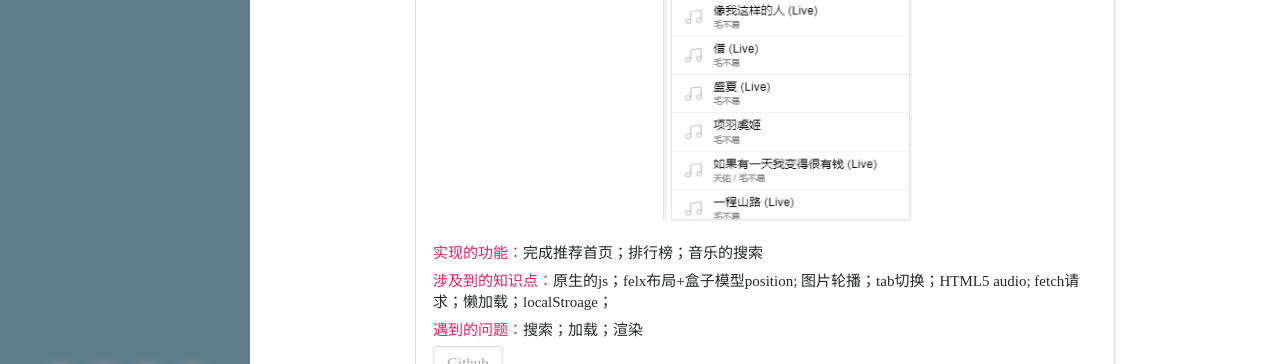
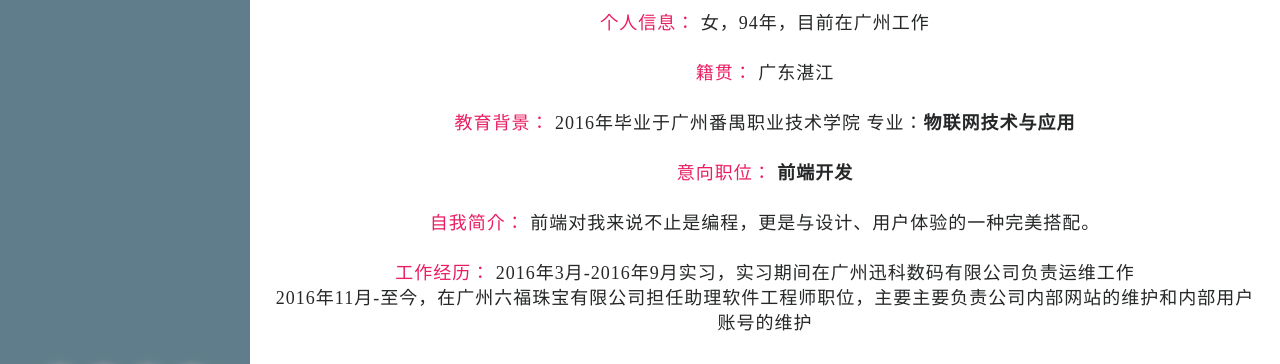
Before and after one commit to xuqiaoying/Resume1, a plain HTML site: page index.html in a window 1280 px wide. Shown: the part 359-723 px from the top of the page. Drawn offline with Linux system fonts and the light colour scheme.

Commit message:
'更新'

```diff
--- a/index.html
+++ b/index.html
@@ -32,7 +32,7 @@
                 </ul>
             </div>
         </aside>
-        <div class="introduce content">
+        <div class="introduce content show">
             <div>
                 <img src="">
                 <h1>许巧颖</h1>
@@ -65,7 +65,7 @@
             </ul>
         </div>
 
-        <div class="project content show">
+        <div class="project content">
             <div class="main_project">
                 <div class="music">
                     <h2>仿QQ音乐</h2>
```
